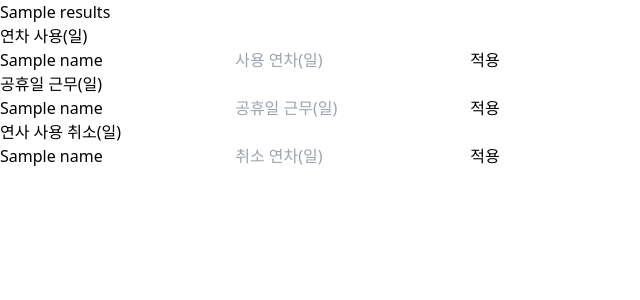
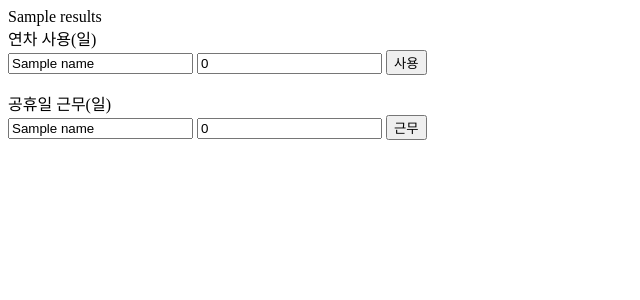
Before and after one commit to sq1533/PTOcalcul-webserver-fastAPI, a FastAPI app: template templates/output.html in a window 1280 px wide. Shown: the top 300 px of the page, without its empty margins (0-640 px from the left). Run offline with FastAPI, Linux system fonts and the light colour scheme; the template is opened without the code that fills it: most values are stand-ins (such as "Sample title", 1, 10 or a date in 2020); some libraries are stand-ins or nearby versions.

Commit message:
feat : 정식오픈_v1.0

```diff
--- a/main.py
+++ b/main.py
@@ -1,5 +1,6 @@
 import os
 import json
+from datetime import datetime
 from fastapi import FastAPI, Request, Response
 from fastapi.responses import HTMLResponse
 from fastapi.templating import Jinja2Templates
@@ -12,10 +13,16 @@ templates = Jinja2Templates(directory=os.path.join(os.path.dirname(__file__), "t
 #근무자 정보 path
 staffInfoPath = os.path.join(os.path.dirname(__file__),"DB","staffInfo.json")
 
-# MainPage
+#MainPage
 @app.get("/home",response_class=HTMLResponse)
 async def HOME(request:Request):
     return templates.TemplateResponse(name="HCM.html",context={"request":request})
+
+#당일 날짜
+@app.get("/today")
+async def today():
+    today = datetime.now().strftime('%Y-%m')
+    return Response(content=f"{today}")
 
 #form태그 데이터 post
 @app.post("/lookup")
@@ -29,10 +36,10 @@ async def read_number(request:Request):
         user = calcul.aboutPTO(data["name"])
         userName = calcul.aboutPTO(data["name"]).user
         userUsedPTO = calcul.aboutPTO(data["name"]).usedPTO
-        userExtraPTO = calcul.aboutPTO(data["name"]).add
+        workHolyday = calcul.aboutPTO(data["name"]).workHoly
         userTotalPTO = calcul.totalPTO(info=user)
-        userleftPTO = calcul.leftPTO(tPTO=userTotalPTO,exPTO=userExtraPTO,uPTO=userUsedPTO)
-        results = f"[근무자 : {userName}] [남은연차 : {userleftPTO}]"
+        userleftPTO = calcul.leftPTO(tPTO=userTotalPTO,exPTO=workHolyday,uPTO=userUsedPTO)
+        results = f"근무자 : {userName}<br>남은연차 : {userleftPTO}일<br>공휴일 근무 : {workHolyday}일<br>사용 연차 : {userUsedPTO}일"
         return templates.TemplateResponse(request=request,name="output.html",context={"results":results,"name":userName})
 
 #연차 사용 처리
@@ -43,6 +50,8 @@ async def using(request:Request):
         workerinfo = json.load(j)
     if data["name"] not in list(workerinfo.keys()):
         return Response(content="근무자 이름이 잘못되었습니다.")
+    elif data["time"] == "":
+        return Response(content="연차 사용일자를 적어주세요.")
     else:
         user = calcul.aboutPTO(data["name"])
         results = calcul.addUsedPTO(worker=user,data=data["time"])
@@ -56,22 +65,11 @@ async def add(request:Request):
         workerinfo = json.load(j)
     if data["name"] not in list(workerinfo.keys()):
         return Response(content="근무자 이름이 잘못되었습니다.")
+    elif data["add"] == "":
+        return Response(content="공휴일 근무 일자를 입력해주세요.")
     else:
         user = calcul.aboutPTO(data["name"])
-        results = calcul.extraPTO(worker=user,number=data["add"])
-        return Response(content=results)
-
-#연차 사용 취소
-@app.post("/cancelPTO")
-async def cancel(request:Request):
-    data = await request.form()
-    with open(staffInfoPath, 'r', encoding='utf-8') as j:
-        workerinfo = json.load(j)
-    if data["name"] not in list(workerinfo.keys()):
-        return Response(content="근무자 이름이 잘못되었습니다.")
-    else:
-        user = calcul.aboutPTO(data["name"])
-        results = calcul.cancelPTO(worker=user,number=data["cancel"])
+        results = calcul.workHolyday(worker=user,number=data["add"])
         return Response(content=results)
 
 if __name__ == "__main__":
--- a/templates/output.html
+++ b/templates/output.html
@@ -1,33 +1,15 @@
-<!DOCTYPE html>
-<html lang="en">
-<head>
-  <meta charset="UTF-8">
-  <meta name="viewport" content="width=device-width, initial-scale=1.0">
-  <link href="https://cdn.jsdelivr.net/npm/tailwindcss@2.2.19/dist/tailwind.min.css" rel="stylesheet">
-  <script src="https://unpkg.com/htmx.org@1.9.10"></script>
-</head>
-<body>
-  <div>{{results}}</div>
+<div>{{results|safe}}</div>
 <div>연차 사용(일)</div>
 <form hx-post="/usingPTO" hx-target="#usingPTOresults" hx-swap="innerHTML">
-    <input type="text" name="name" value="{{name}}">
-    <input type="number" name="time" placeholder="사용 연차(일)">
-    <button type="submit">적용</button>
+  <input class="w-20 text-center rounded-lg focus:outline-none focus:ring-2 focus:ring-indigo-500" type="text" name="name" value="{{name|safe}}">
+  <input class="w-20 text-center rounded-lg focus:outline-none focus:ring-2 focus:ring-indigo-500" type="number" step="0.25" name="time" value="0">
+  <button class="px-4 rounded-lg bg-green-300 font-bold hover:bg-green-500" type="submit">사용</button>
   <div id="usingPTOresults"></div>
 </form>
 <div>공휴일 근무(일)</div>
 <form hx-post="/addPTO" hx-target="#addPTOresults" hx-swap="innerHTML">
-    <input type="text" name="name" value="{{name}}">
-    <input type="number" name="add" placeholder="공휴일 근무(일)">
-    <button type="submit">적용</button>
+  <input class="w-20 text-center rounded-lg focus:outline-none focus:ring-2 focus:ring-indigo-500" type="text" name="name" value="{{name|safe}}">
+  <input class="w-20 text-center rounded-lg focus:outline-none focus:ring-2 focus:ring-indigo-500" type="number" step="1" name="add" value="0">
+  <button class="px-4 rounded-lg bg-green-300 font-bold hover:bg-green-500" type="submit">근무</button>
   <div id="addPTOresults"></div>
 </form>
-  <div>연사 사용 취소(일)</div>
-  <form hx-post="/cancelPTO" hx-target="#cancelPTOresults" hx-swap="innerHTML">
-    <input type="text" name="name" value="{{name}}">
-    <input type="number" name="cancel" placeholder="취소 연차(일)">
-    <button type="submit">적용</button>
-    <div id="cancelPTOresults"></div>
-  </form>
-</body>
-</html>
```
Also changed, not shown: calcul.py (+6 -17 lines), templates/HCM.html (+9 -6 lines). Lines whose indentation alone changed are shown as unchanged.
